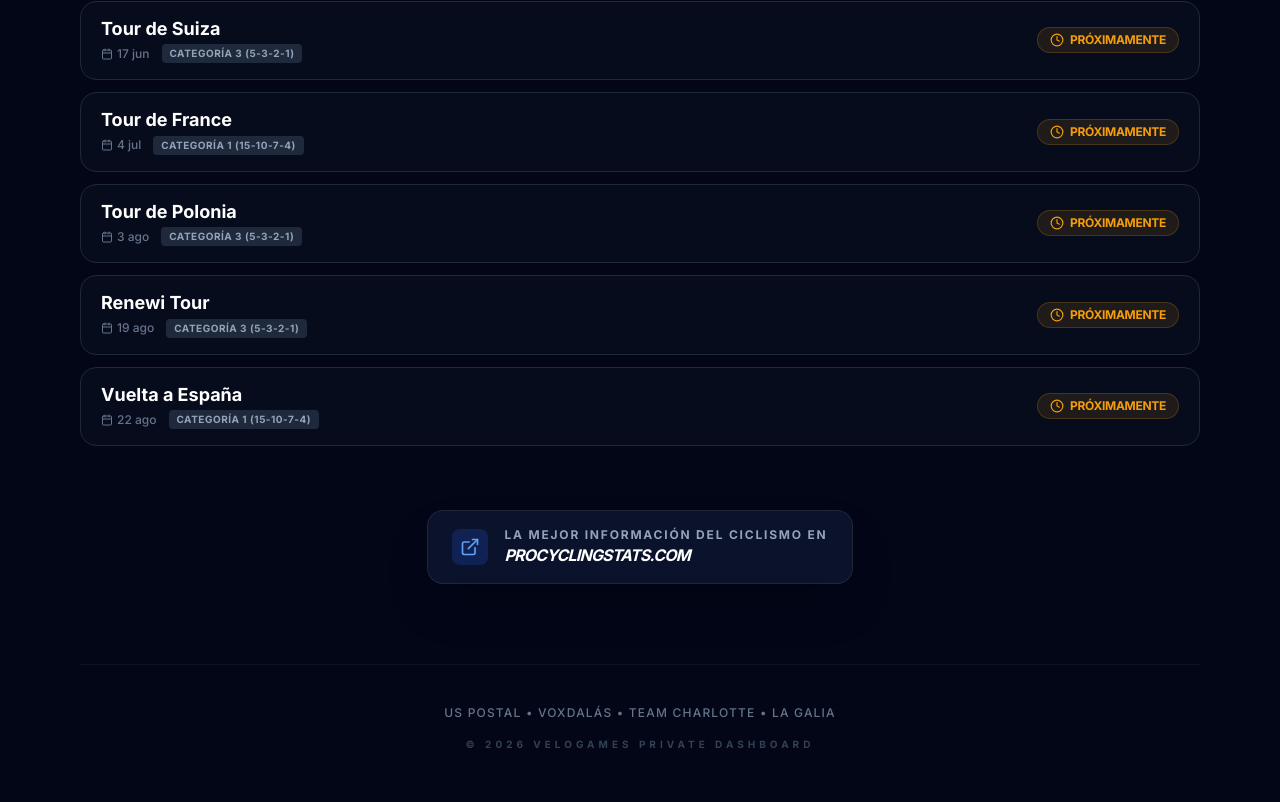
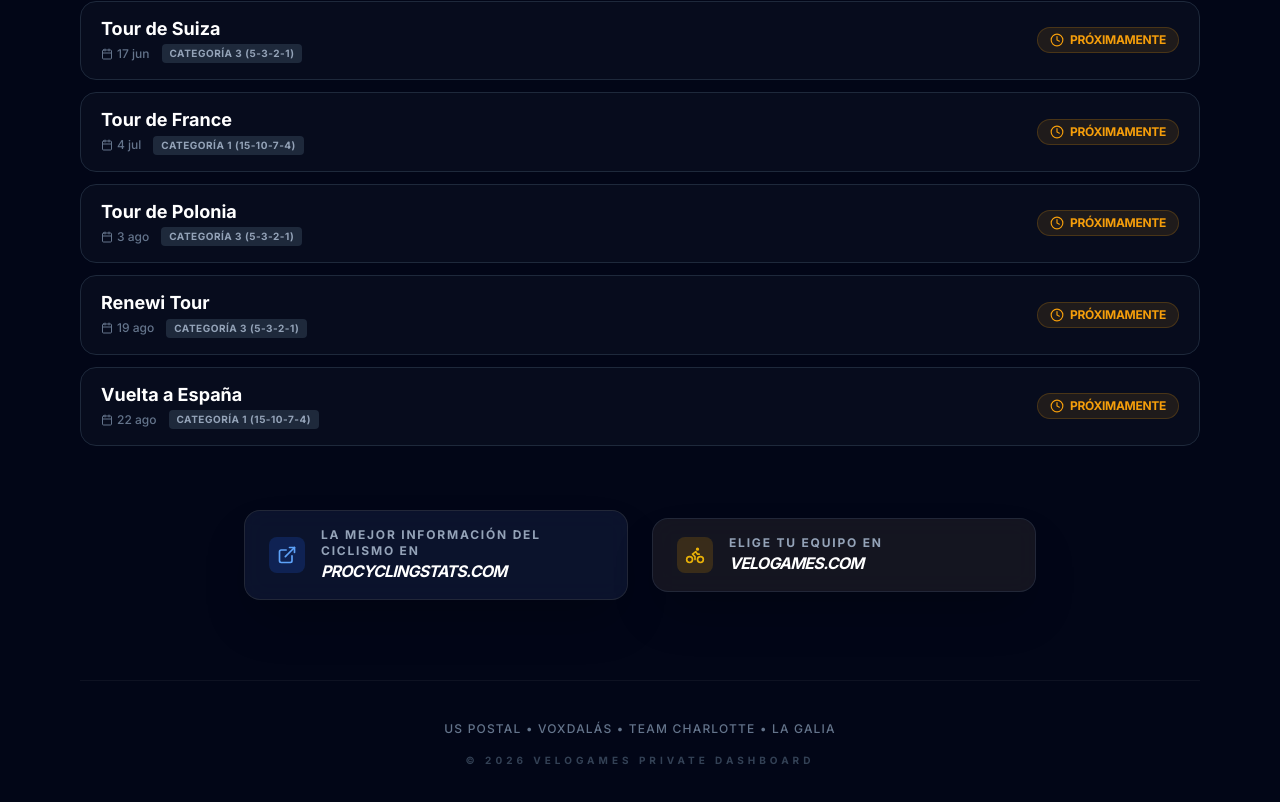
Before and after one commit to natxorodrigo87-cmyk/velogames-dashboard, a React (Vite) app: page / in a window 1280 px wide. Shown: the part 2704-3506 px from the top of the page. Built offline with nearby package versions, Linux system fonts and the light colour scheme.

Commit message:
feat(layout): Add more external link buttons
Adds buttons for Procyclingstats and cycling race links within the dashboard layout. This provides users with quick access to relevant external resources.

```diff
--- a/components/Layout.tsx
+++ b/components/Layout.tsx
@@ -1,6 +1,6 @@
 
 import React from 'react';
-import { ExternalLink } from 'lucide-react';
+import { ExternalLink, Trophy, Bike } from 'lucide-react';
 
 interface LayoutProps {
   children: React.ReactNode;
@@ -53,13 +53,14 @@
             {children}
           </main>
 
-          {/* Botón Procyclingstats */}
-          <div className="mt-16 flex justify-center">
+          {/* Botones de enlaces externos */}
+          <div className="mt-16 flex flex-col md:flex-row items-stretch md:items-center justify-center gap-6">
+            {/* Botón Procyclingstats */}
             <a
               href="https://www.procyclingstats.com"
               target="_blank"
               rel="noopener noreferrer"
-              className="group relative flex items-center gap-4 px-6 py-4 bg-slate-900/60 border border-white/10 rounded-2xl hover:border-blue-500/50 transition-all duration-300 shadow-2xl backdrop-blur-md overflow-hidden"
+              className="group relative flex items-center gap-4 px-6 py-4 bg-slate-900/60 border border-white/10 rounded-2xl hover:border-blue-500/50 transition-all duration-300 shadow-2xl backdrop-blur-md overflow-hidden flex-1 max-w-sm"
             >
               <div className="absolute inset-0 bg-blue-600/5 group-hover:bg-blue-600/10 transition-colors"></div>
               <div className="p-2 rounded-lg bg-blue-600/20 text-blue-400 group-hover:scale-110 transition-transform">
@@ -68,6 +69,23 @@
               <p className="relative text-[10px] md:text-xs font-black text-slate-400 group-hover:text-blue-400 uppercase tracking-[0.15em] transition-colors leading-relaxed">
                 La mejor información del ciclismo en <br />
                 <span className="text-white text-sm md:text-base italic tracking-tighter">Procyclingstats.com</span>
+              </p>
+            </a>
+
+            {/* Botón Velogames */}
+            <a
+              href="https://www.velogames.com"
+              target="_blank"
+              rel="noopener noreferrer"
+              className="group relative flex items-center gap-4 px-6 py-4 bg-slate-900/60 border border-white/10 rounded-2xl hover:border-yellow-500/50 transition-all duration-300 shadow-2xl backdrop-blur-md overflow-hidden flex-1 max-w-sm"
+            >
+              <div className="absolute inset-0 bg-yellow-600/5 group-hover:bg-yellow-600/10 transition-colors"></div>
+              <div className="p-2 rounded-lg bg-yellow-600/20 text-yellow-500 group-hover:scale-110 transition-transform">
+                <Bike className="w-5 h-5" />
+              </div>
+              <p className="relative text-[10px] md:text-xs font-black text-slate-400 group-hover:text-yellow-500 uppercase tracking-[0.15em] transition-colors leading-relaxed">
+                Elige tu equipo en <br />
+                <span className="text-white text-sm md:text-base italic tracking-tighter">Velogames.com</span>
               </p>
             </a>
           </div>
```
